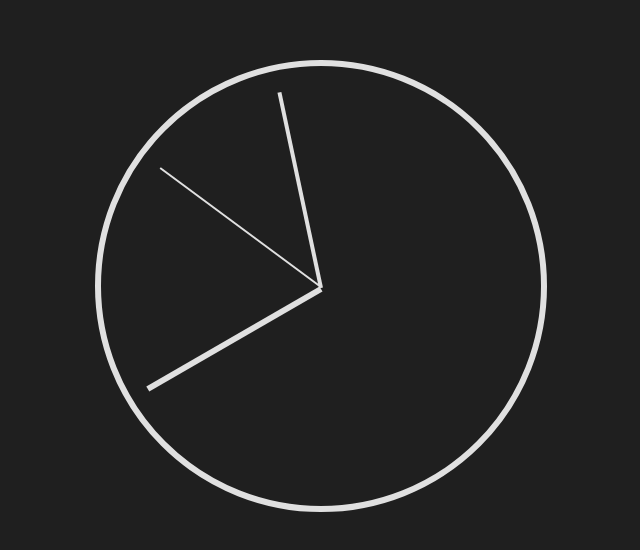
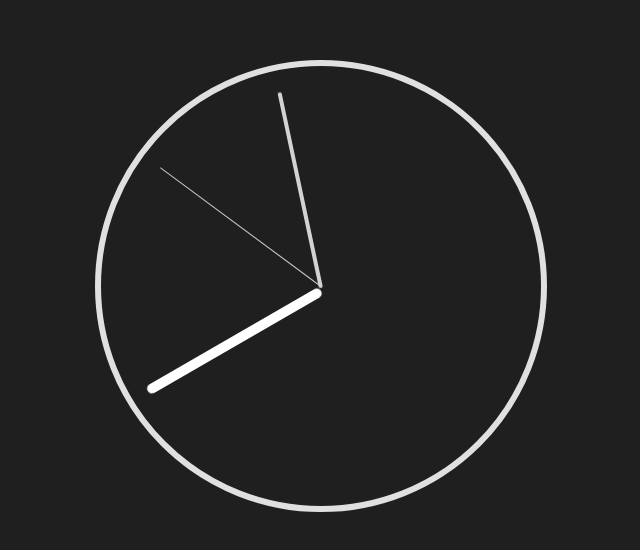
Before and after one commit to pkaustubh401/JS30-Clock, a plain HTML site: page index.html in a window 1280 px wide. Shown: the part 114-664 px from the top of the page, without its empty margins (319-959 px from the left). Drawn offline with Linux system fonts and the light colour scheme.

Commit message:
changed the height of hands

```diff
--- a/style.css
+++ b/style.css
@@ -29,7 +29,8 @@ body {
 
 .hand {
   width: 50%;
-  background-color: rgb(224, 224, 224);
+
+  border-radius: 7px;
   position: absolute;
   top: 50%;
   transform: rotate(90deg);
@@ -38,13 +39,16 @@ body {
 }
 
 #seconds {
-  height: 2px;
+  height: 1px;
+  background-color: rgb(199, 197, 197);
 }
 
 #minutes {
   height: 4px;
+  background-color: rgb(212, 211, 211);
 }
 
 #hours {
-  height: 6px;
+  height: 10px;
+  background-color: rgb(255, 255, 255);
 }
```
